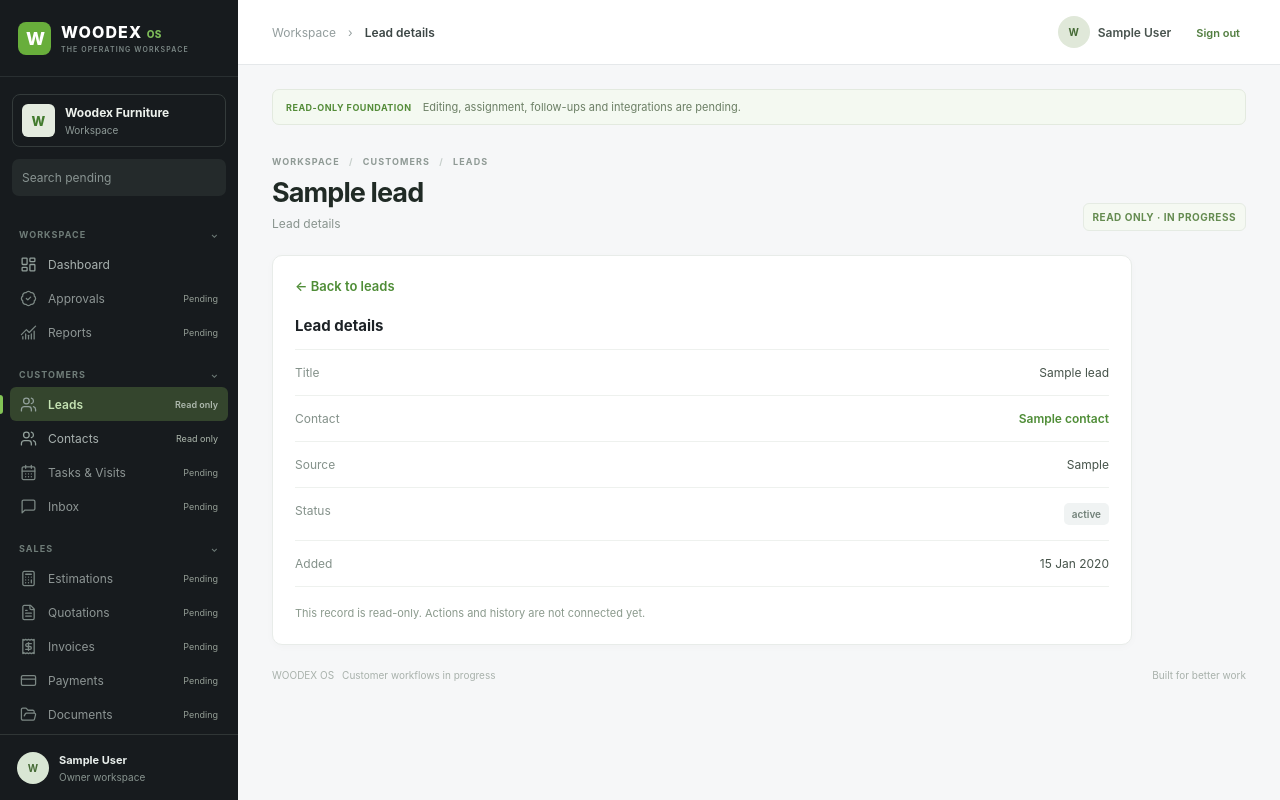
After one commit to woodex420/furniture-os, a Laravel app: page /admin/leads/1 in a window 1280 px wide. The commit adds this page. Run offline with Laravel 12, Linux system fonts and the light colour scheme; a user stored in the database is signed in; tables that the repository leaves empty hold one stand-in row (values such as "Sample post"); style sheets or scripts are compiled from the project's sources; some libraries are stand-ins or nearby versions.

Commit message:
Add protected read-only customer details
Co-authored-by: arena-agent <297053741+arena-agent@users.noreply.github.com>

```diff
--- /dev/null
+++ b/apps/furniture-platform/app/Http/Controllers/Workspace/CustomerDetailController.php
@@ -0,0 +1,38 @@
+<?php
+
+declare(strict_types=1);
+
+namespace App\Http\Controllers\Workspace;
+
+use App\Models\Contact;
+use App\Models\Lead;
+use Illuminate\Support\Facades\Gate;
+use Illuminate\View\View;
+
+/** Read-only details. Record ownership and staff access are not implemented. */
+final class CustomerDetailController
+{
+    public function lead(string $id): View
+    {
+        Gate::authorize('leads.view');
+        $canViewContacts = Gate::allows('contacts.view');
+        $query = Lead::query()->select(['id', 'contact_id', 'title', 'source', 'status', 'created_at']);
+        if ($canViewContacts) {
+            $query->with('contact:id,name');
+        }
+
+        return view('workspace.lead-detail', [
+            'lead' => $query->findOrFail($id),
+            'canViewContacts' => $canViewContacts,
+        ]);
+    }
+
+    public function contact(string $id): View
+    {
+        Gate::authorize('contacts.view');
+
+        return view('workspace.contact-detail', [
+            'contact' => Contact::query()->select(['id', 'name', 'email', 'phone', 'created_at'])->findOrFail($id),
+        ]);
+    }
+}
--- a/apps/furniture-platform/resources/css/workspace.css
+++ b/apps/furniture-platform/resources/css/workspace.css
@@ -24,6 +24,15 @@
 .customer-pagination button:disabled { cursor: default; color: #aab5ad; }
 .customer-loading, .customer-validation { margin: 0 22px 12px; font-size: 11px; color: #6e7d70; }
 .customer-validation { color: #b55442; }
+.customer-record-link, .customer-back { color: #4f8d37; font-weight: 600; }
+.customer-record-link:hover, .customer-back:hover { text-decoration: underline; }
+.customer-detail { max-width: 860px; padding: 22px; }
+.customer-detail h2 { font-size: 15px; margin: 22px 0 14px; }
+.customer-detail dl { border-top: 1px solid #eef1ee; margin: 0; }
+.customer-detail dl div { display: flex; justify-content: space-between; gap: 20px; border-bottom: 1px solid #eef1ee; padding: 15px 0; font-size: 12px; }
+.customer-detail dt { color: #84918a; }
+.customer-detail dd { margin: 0; color: #46534a; text-align: right; overflow-wrap: anywhere; min-width: 0; }
+.list-heading h1 { overflow-wrap: anywhere; }
 .mobile-menu[hidden], .close-mobile[hidden], .workspace-backdrop[hidden] { display: none !important; }
 .workspace-backdrop { display: none; }
 @media(max-width:900px) {
--- a/apps/furniture-platform/resources/views/livewire/workspace/contacts-index.blade.php
+++ b/apps/furniture-platform/resources/views/livewire/workspace/contacts-index.blade.php
@@ -8,7 +8,7 @@
         <table><thead><tr><th scope="col">Contact</th><th scope="col">Email</th><th scope="col">Phone</th><th scope="col">Added</th></tr></thead>
             <tbody>
                 @forelse ($contacts as $contact)
-                    <tr wire:key="contact-{{ $contact->id }}"><td><span class="record-name">{{ $contact->name }}</span></td><td>{{ $contact->email ?: '—' }}</td><td>{{ $contact->phone ?: '—' }}</td><td>{{ $contact->created_at?->format('d M Y') ?? '—' }}</td></tr>
+                    <tr wire:key="contact-{{ $contact->id }}"><td><a class="record-name customer-record-link" href="{{ route('admin.contacts.show', $contact->id) }}">{{ $contact->name }}</a></td><td>{{ $contact->email ?: '—' }}</td><td>{{ $contact->phone ?: '—' }}</td><td>{{ $contact->created_at?->format('d M Y') ?? '—' }}</td></tr>
                 @empty
                     <tr><td colspan="4"><div class="list-empty"><strong>No contacts found</strong><p>{{ is_string($search) && trim($search) !== '' ? 'Try another search.' : 'No contacts are available to view yet.' }}</p></div></td></tr>
                 @endforelse
--- a/apps/furniture-platform/resources/views/livewire/workspace/leads-index.blade.php
+++ b/apps/furniture-platform/resources/views/livewire/workspace/leads-index.blade.php
@@ -1,6 +1,6 @@
 <section class="card records-card" aria-labelledby="leads-list-title">
     <div class="records-title"><div><h2 id="leads-list-title">All leads</h2><p>Read-only records · owner access only</p></div><span class="sample-chip">Read only</span></div>
-    <div class="records-tools"><label class="records-search">@include('workspace.icon', ['icon' => 'Search'])<span class="sr-only">Search leads by title or contact</span><input type="search" wire:model.live.debounce.350ms="search" maxlength="100" placeholder="Search leads..."></label></div>
+    <div class="records-tools"><label class="records-search">@include('workspace.icon', ['icon' => 'Search'])<span class="sr-only">{{ $canViewContacts ? 'Search leads by title or contact' : 'Search leads by title' }}</span><input type="search" wire:model.live.debounce.350ms="search" maxlength="100" placeholder="Search leads..."></label></div>
     @error('search') <p class="customer-validation" role="alert">{{ $message }}</p> @enderror
     <p class="customer-loading" wire:loading role="status">Updating results…</p>
     <p class="customer-validation" wire:offline role="status">Connection lost. Results may be out of date; reconnect to continue.</p>
@@ -8,7 +8,7 @@
         <table><thead><tr><th scope="col">Lead</th><th scope="col">Contact</th><th scope="col">Source</th><th scope="col">Status</th><th scope="col">Added</th></tr></thead>
             <tbody>
                 @forelse ($leads as $lead)
-                    <tr wire:key="lead-{{ $lead->id }}"><td><span class="record-name">{{ $lead->title }}</span></td><td>{{ $lead->contact?->name ?? '—' }}</td><td>{{ $lead->source ?: '—' }}</td><td><span class="record-status">{{ $lead->status }}</span></td><td>{{ $lead->created_at?->format('d M Y') ?? '—' }}</td></tr>
+                    <tr wire:key="lead-{{ $lead->id }}"><td><a class="record-name customer-record-link" href="{{ route('admin.leads.show', $lead->id) }}">{{ $lead->title }}</a></td><td>{{ $canViewContacts ? ($lead->contact?->name ?? '—') : 'Restricted' }}</td><td>{{ $lead->source ?: '—' }}</td><td><span class="record-status">{{ $lead->status }}</span></td><td>{{ $lead->created_at?->format('d M Y') ?? '—' }}</td></tr>
                 @empty
                     <tr><td colspan="5"><div class="list-empty"><strong>No leads found</strong><p>{{ is_string($search) && trim($search) !== '' ? 'Try another search.' : 'No leads are available to view yet.' }}</p></div></td></tr>
                 @endforelse
--- a/apps/furniture-platform/resources/views/workspace/layout.blade.php
+++ b/apps/furniture-platform/resources/views/workspace/layout.blade.php
@@ -53,7 +53,8 @@
                     @foreach ($items as $item)
                         @if (isset($available[$item]))
                             @can($available[$item][1])
-                                <a href="{{ route($available[$item][0]) }}" class="nav-item {{ request()->routeIs($available[$item][0]) ? 'active' : '' }}" @if(request()->routeIs($available[$item][0])) aria-current="page" @endif>@include('workspace.icon', ['icon' => $icons[$item]])<span>{{ $item }}</span>@if($item !== 'Dashboard')<small class="pending-badge">Read only</small>@endif</a>
+                                @php($isActive = request()->routeIs($available[$item][0], $available[$item][0].'.show'))
+                                <a href="{{ route($available[$item][0]) }}" class="nav-item {{ $isActive ? 'active' : '' }}" @if($isActive) aria-current="{{ request()->routeIs($available[$item][0]) ? 'page' : 'location' }}" @endif>@include('workspace.icon', ['icon' => $icons[$item]])<span>{{ $item }}</span>@if($item !== 'Dashboard')<small class="pending-badge">Read only</small>@endif</a>
                             @endcan
                         @else
                             <span class="nav-item pending-item">@include('workspace.icon', ['icon' => $icons[$item]])<span>{{ $item }}</span><small class="pending-badge">Pending</small></span>
--- /dev/null
+++ b/apps/furniture-platform/resources/views/workspace/lead-detail.blade.php
@@ -0,0 +1,23 @@
+@extends('workspace.layout')
+
+@section('workspace-title', 'Lead details')
+
+@section('workspace-content')
+    <div class="content list-page">
+        <div class="demo-banner"><span>READ-ONLY FOUNDATION</span> Editing, assignment, follow-ups and integrations are pending.</div>
+        <div class="page-heading list-heading"><div><div class="eyebrow">WORKSPACE <span>/</span> CUSTOMERS <span>/</span> LEADS</div><h1>{{ $lead->title }}</h1><p>Lead details</p></div><span class="preview-label">READ ONLY · IN PROGRESS</span></div>
+        <section class="card customer-detail" aria-labelledby="lead-details-title">
+            <a class="customer-back" href="{{ route('admin.leads') }}">← Back to leads</a>
+            <h2 id="lead-details-title">Lead details</h2>
+            <dl>
+                <div><dt>Title</dt><dd>{{ $lead->title }}</dd></div>
+                <div><dt>Contact</dt><dd>@if(!$canViewContacts) Restricted @elseif($lead->contact) <a class="customer-record-link" href="{{ route('admin.contacts.show', $lead->contact->id) }}">{{ $lead->contact->name }}</a> @else — @endif</dd></div>
+                <div><dt>Source</dt><dd>{{ $lead->source ?: '—' }}</dd></div>
+                <div><dt>Status</dt><dd><span class="record-status">{{ $lead->status }}</span></dd></div>
+                <div><dt>Added</dt><dd>{{ $lead->created_at?->format('d M Y') ?? '—' }}</dd></div>
+            </dl>
+            <p class="workspace-pending-note">This record is read-only. Actions and history are not connected yet.</p>
+        </section>
+        <footer>WOODEX OS <span>Customer workflows in progress</span><span>Built for better work</span></footer>
+    </div>
+@endsection
--- a/apps/furniture-platform/routes/web.php
+++ b/apps/furniture-platform/routes/web.php
@@ -3,6 +3,7 @@
 declare(strict_types=1);
 
 use App\Http\Controllers\Auth\SessionController;
+use App\Http\Controllers\Workspace\CustomerDetailController;
 use App\Http\Middleware\PrivateWorkspaceResponse;
 use Illuminate\Support\Facades\Route;
 
@@ -28,4 +29,11 @@ Route::middleware([PrivateWorkspaceResponse::class, 'auth'])->group(function ():
     Route::get('/admin/contacts', fn () => view('workspace.contacts'))
         ->middleware(['can:workspace.view', 'can:contacts.view'])
         ->name('admin.contacts');
+    // Authorize before looking up a record, so denied users cannot distinguish IDs.
+    Route::get('/admin/leads/{id}', [CustomerDetailController::class, 'lead'])
+        ->whereNumber('id')->middleware(['can:workspace.view', 'can:leads.view'])
+        ->name('admin.leads.show');
+    Route::get('/admin/contacts/{id}', [CustomerDetailController::class, 'contact'])
+        ->whereNumber('id')->middleware(['can:workspace.view', 'can:contacts.view'])
+        ->name('admin.contacts.show');
 });
```
Also changed, not shown: apps/furniture-platform/app/Livewire/Workspace/LeadsIndex.php (+11 -5 lines), apps/furniture-platform/resources/views/workspace/contact-detail.blade.php (added, +22 -0 lines), apps/furniture-platform/tests/Feature/CustomerDetailTest.php (added, +70 -0 lines), docs/FURNITURE-CUSTOMER-READ-FOUNDATION.md (+3 -3 lines), apps/furniture-platform/README.md.
